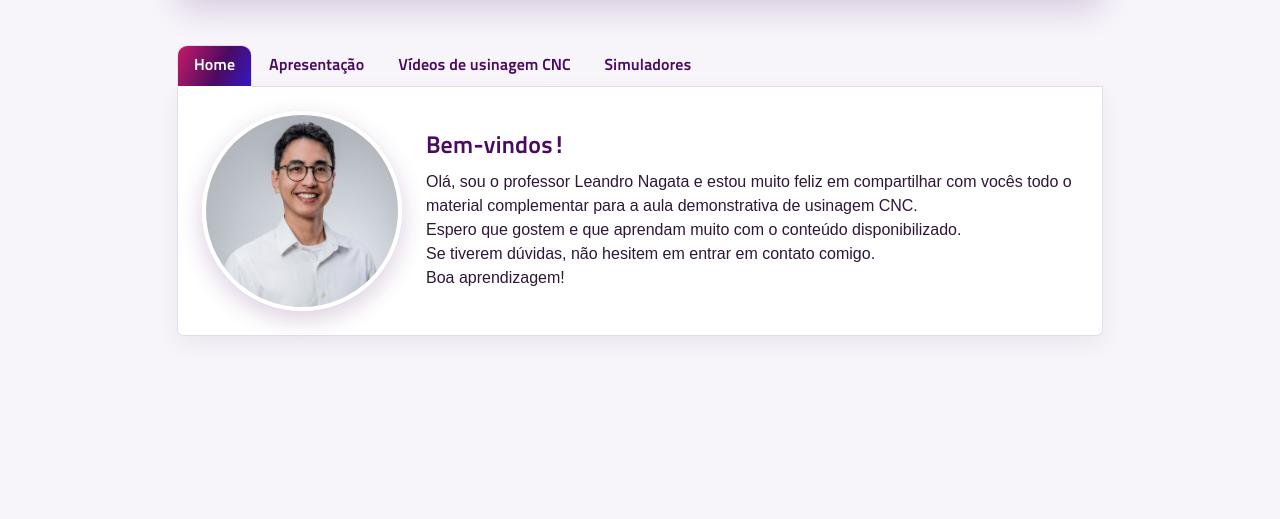
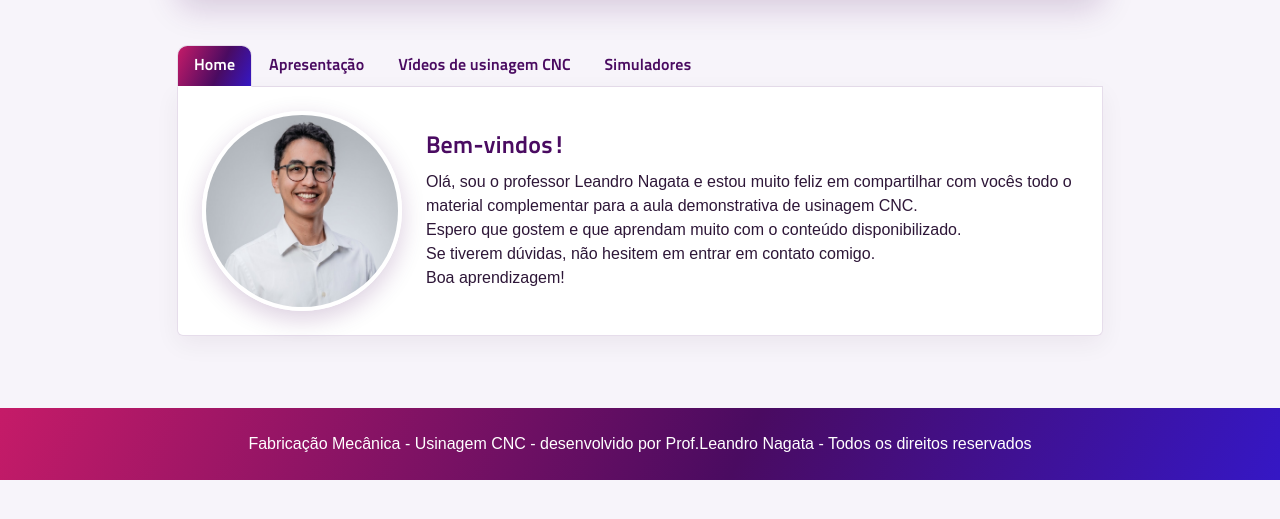
Before and after one commit to nagatasensei/cnc, a plain HTML site: page index.html in a window 1280 px wide. Shown: the part 273-792 px from the top of the page. Drawn offline with nearby package versions, Linux system fonts and the light colour scheme.

Commit message:
Add branded footer to CNC site
Co-authored-by: Copilot <223556219+Copilot@users.noreply.github.com>

```diff
--- a/css/style.css
+++ b/css/style.css
@@ -42,6 +42,11 @@ body {
 
 .site-header h2 {
     color: rgb(255 255 255 / 82%) !important;
+}
+
+.site-footer {
+    background: var(--cnc-gradient);
+    color: #fff;
 }
 
 #material-tabs {
--- a/index.html
+++ b/index.html
@@ -85,6 +85,9 @@
             </div>
         </div>
     </main>
+    <footer class="site-footer mt-4 py-4 text-center">
+        <p class="container mb-0">Fabricação Mecânica - Usinagem CNC - desenvolvido por Prof.Leandro Nagata - Todos os direitos reservados</p>
+    </footer>
     <script src="https://cdn.jsdelivr.net/npm/bootstrap@5.3.3/dist/js/bootstrap.bundle.min.js" integrity="sha384-YvpcrYf0tY3lHB60NNkmXc5s9fDVZLESaAA55NDzOxhy9GkcIdslK1eN7N6jIeHz" crossorigin="anonymous"></script>
 </body>
 </html>
```
